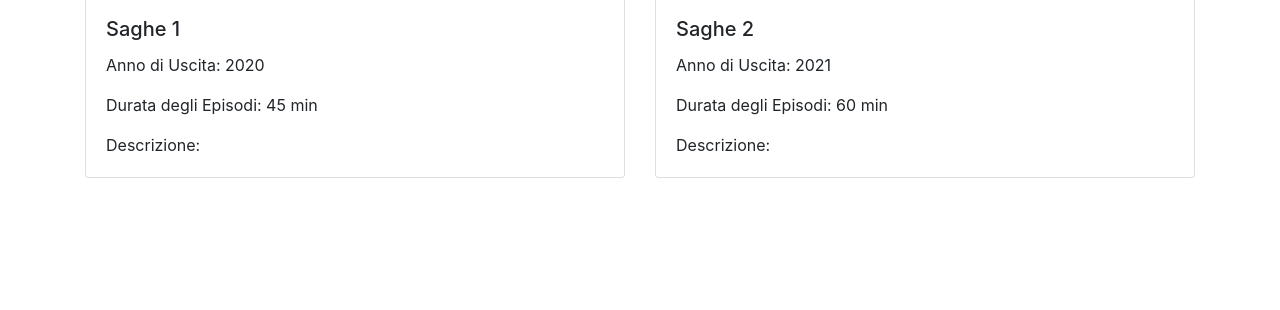
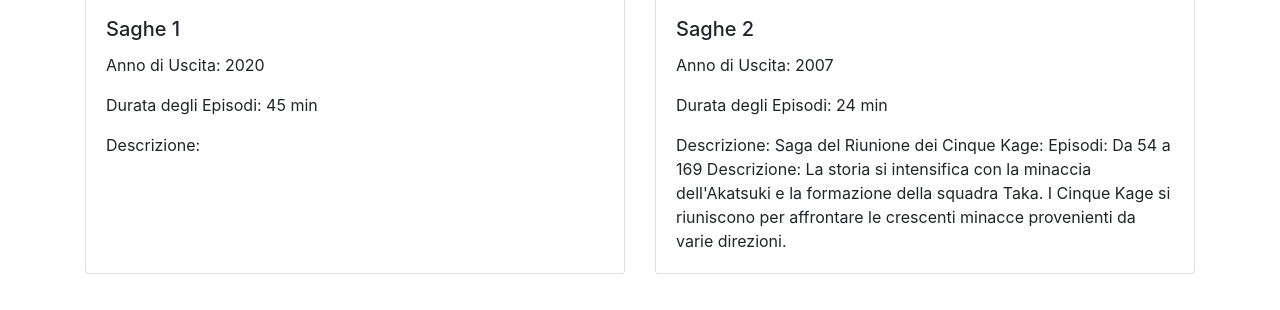
Before and after one commit to messex04/compitoApiacere, a website: page html_statici/saghe.html in a window 1280 px wide. Shown: the part 154-464 px from the top of the page. Drawn offline with nearby package versions, Linux system fonts and the light colour scheme.

Commit message:
secondopass

```diff
--- a/html_statici/saghe.html
+++ b/html_statici/saghe.html
@@ -48,9 +48,12 @@
             <img src="path_to_your_image2.jpg" class="card-img-top" alt="Saghe 2">
             <div class="card-body">
                 <h5 class="card-title">Saghe 2</h5>
-                <p class="card-text">Anno di Uscita: 2021</p>
-                <p class="card-text">Durata degli Episodi: 60 min</p>
-                <p class="card-text">Descrizione: </p>
+                <p class="card-text">Anno di Uscita: 2007</p>
+                <p class="card-text">Durata degli Episodi: 24 min</p>
+                <p class="card-text">Descrizione: Saga del Riunione dei Cinque Kage:
+
+                    Episodi: Da 54 a 169
+                    Descrizione: La storia si intensifica con la minaccia dell'Akatsuki e la formazione della squadra Taka. I Cinque Kage si riuniscono per affrontare le crescenti minacce provenienti da varie direzioni. </p>
             </div>
         </div>
 
```
Also changed, not shown: html_statici/home.html (+18 -0 lines).
